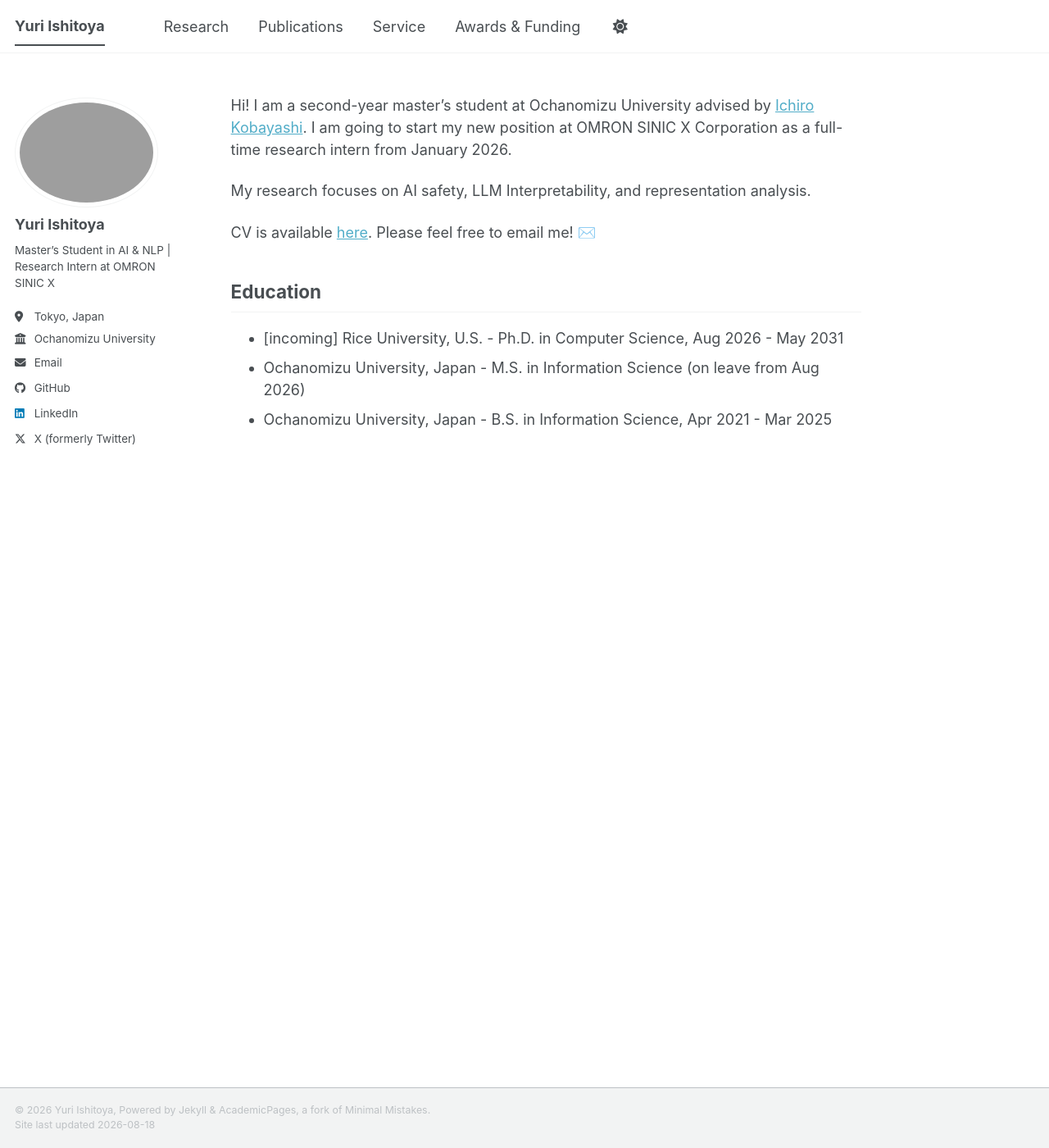
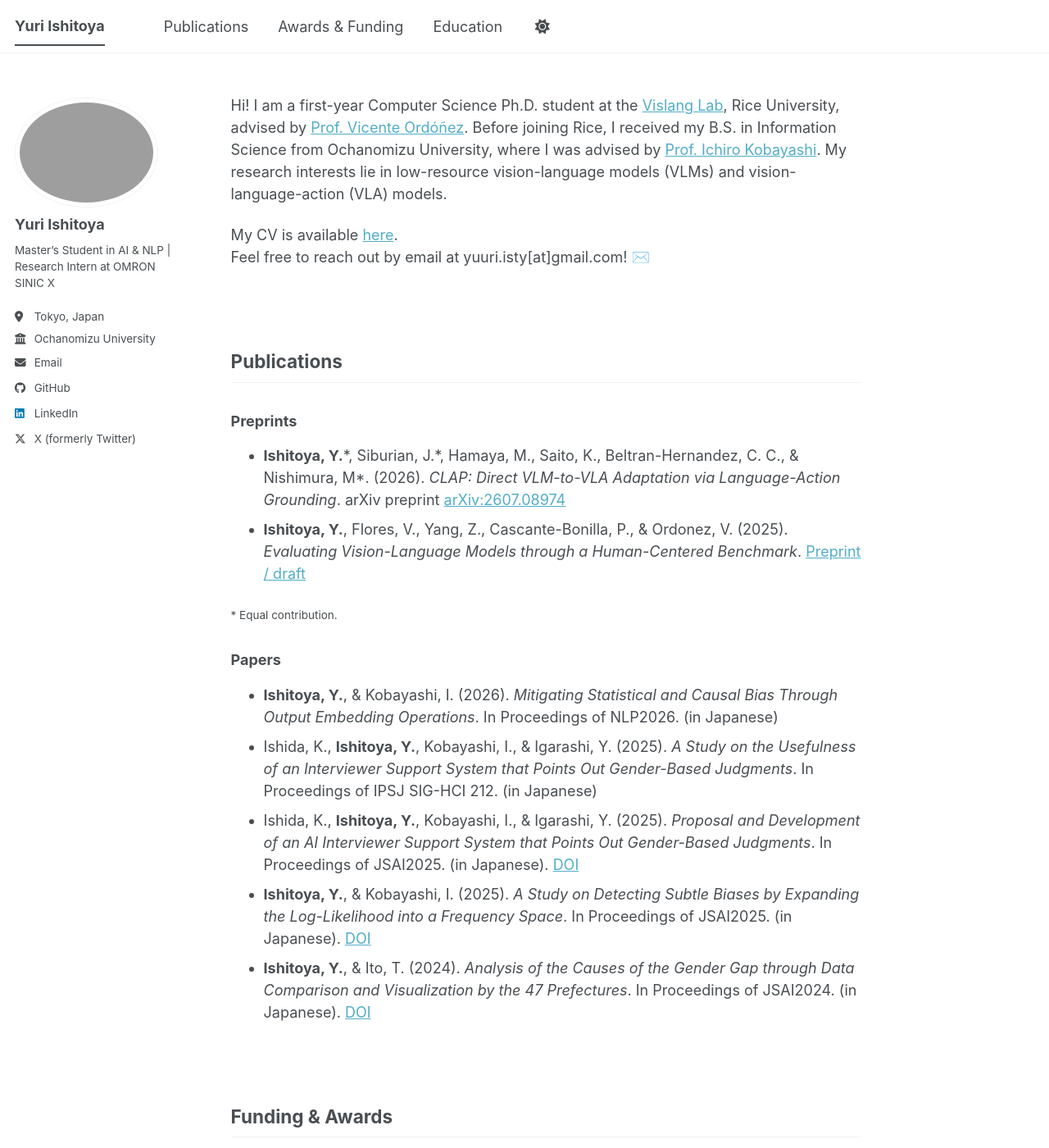
Before and after one commit to ishity/ishity.github.io, a Jekyll site: the page built from _pages/about.md, in a window 1280 px wide and 1400 px high. Shown: the whole window at 82% size. Built offline with Jekyll 4.4.1, drawn with Linux system fonts in a browser that asks for light colours; a script bundle is joined from its source files by our own code; library files that are not in the unit come from our copies; some of the changed text lies outside the part shown.

Commit message:
fix: pages

```diff
--- a/_pages/about.md
+++ b/_pages/about.md
@@ -7,21 +7,56 @@ redirect_from:
   - /about.html
 ---
 
-Hi! I am a second-year master's student at Ochanomizu University advised by [Ichiro Kobayashi](https://www.koba.is.ocha.ac.jp/kobalab/index.php/aboutus/ichirokobayashi/). I am going to start my new position at OMRON SINIC X Corporation as a full-time research intern from January 2026.
+Hi! I am a first-year Computer Science Ph.D. student at the [Vislang Lab](https://vislang.ai/), Rice University, advised by [Prof. Vicente Ordóñez](https://www.cs.rice.edu/~vo9/). Before joining Rice, I received my B.S. in Information Science from Ochanomizu University, where I was advised by [Prof. Ichiro Kobayashi](https://www.koba.is.ocha.ac.jp/kobalab/index.php/aboutus/ichirokobayashi/). My research interests lie in low-resource vision-language models (VLMs) and vision-language-action (VLA) models.
 
-My research focuses on AI safety, LLM Interpretability, and representation analysis.
+My CV is available [here](files/cv_yuriishitoya.pdf).
+Feel free to reach out by email at yuuri.isty[at]gmail.com! ✉️
 
-CV is available [here](files/cv_yuri_ishitoya.pdf).
-Please feel free to email me! ✉️
+<div style="margin: 100px 0;"></div>
 
-## Education
-- [incoming] Rice University, U.S. - Ph.D. in Computer Science, Aug 2026 - May 2031
-- Ochanomizu University, Japan - M.S. in Information Science (on leave from Aug 2026)
-- Ochanomizu University, Japan - B.S. in Information Science, Apr 2021 - Mar 2025
+## Publications {#publications}
+
+### Preprints
+
+- **Ishitoya, Y.**\*, Siburian, J.\*, Hamaya, M., Saito, K., Beltran-Hernandez, C. C., & Nishimura, M\*. (2026). *CLAP: Direct VLM-to-VLA Adaptation via Language-Action Grounding*. arXiv preprint [arXiv:2607.08974](https://arxiv.org/abs/2607.08974)
+- **Ishitoya, Y.**, Flores, V., Yang, Z., Cascante-Bonilla, P., & Ordonez, V. (2025). *Evaluating Vision-Language Models through a Human-Centered Benchmark*. [Preprint / draft](https://ishity.github.io/yuriishitoya/image/apa_benchmark_draft.pdf)
+
+<sub>\* Equal contribution.</sub>
+
+### Papers
+
+- **Ishitoya, Y.**, & Kobayashi, I. (2026). *Mitigating Statistical and Causal Bias Through Output Embedding Operations*. In Proceedings of NLP2026. (in Japanese)
+- Ishida, K., **Ishitoya, Y.**, Kobayashi, I., & Igarashi, Y. (2025). *A Study on the Usefulness of an Interviewer Support System that Points Out Gender-Based Judgments*. In Proceedings of IPSJ SIG-HCI 212. (in Japanese)
+- Ishida, K., **Ishitoya, Y.**, Kobayashi, I., & Igarashi, Y. (2025). *Proposal and Development of an AI Interviewer Support System that Points Out Gender-Based Judgments*. In Proceedings of JSAI2025. (in Japanese). [DOI](https://www.jstage.jst.go.jp/article/pjsai/JSAI2025/0/JSAI2025_4R2OS1901/_article/-char/en)
+- **Ishitoya, Y.**, & Kobayashi, I. (2025). *A Study on Detecting Subtle Biases by Expanding the Log-Likelihood into a Frequency Space*. In Proceedings of JSAI2025. (in Japanese). [DOI](https://www.jstage.jst.go.jp/article/pjsai/JSAI2025/0/JSAI2025_4R2OS1903/_article/-char/en)
+- **Ishitoya, Y.**, & Ito, T. (2024). *Analysis of the Causes of the Gender Gap through Data Comparison and Visualization by the 47 Prefectures*. In Proceedings of JSAI2024. (in Japanese). [DOI](https://www.jstage.jst.go.jp/article/pjsai/JSAI2024/0/JSAI2024_2N5OS28a03/_article/-char/en)
 
 
+<div style="margin: 100px 0;"></div>
 
-<!-- ## Work Experience
-- Software Engineer, Yamada Shintaro D&I Foundation, Nov 2024 - Present
-- Founder & Representative Director, Dots to Code Association, Jun 2024 - Apr 2025
-- Instructor, Curriculum Developer, & Data Analyst, NPO Waffle.org, Apr 2022 - Aug 2023 -->
+
+## Funding & Awards {#fundingandwards}
+### Funding
+- Tobitate! Study Abroad Initiative, 2025
+  - Japan Ministry of Education, Japan
+  - Selected as 1 of 263 awardees out of 1,187 applicants (22.1% acceptance rate)
+- MITOU IT Program, 2023
+  - Information-technology Promotion Agency (IPA), Japan
+  - Selected as one of 21 projects out of 153 applications nationwide in FY2023 (13.7% acceptance rate)
+- Women Leaders Support Fund, 2023
+  - Public Resource Foundation, Japan
+  - Selected as one of 6 recipients out of 103 applicants (6.8% acceptance rate)
+
+### Awards
+- Oin-kai Research Encouragement Award, Ochanomizu University (2025)
+- Pre-Graduation Research Excellence Award, Ochanomizu University (2024)
+
+
+<div style="margin: 100px 0;"></div>
+
+
+## Education {#education}
+
+- **Rice University**, USA — Ph.D. in Computer Science, Aug 2026 – Present
+- **Ochanomizu University**, Japan — M.S. Program in Information Science, Apr 2025 – Aug 2026
+- **Ochanomizu University**, Japan — B.S. in Information Science, Apr 2021 – Mar 2025
```
Also changed, not shown: _data/navigation.yml (+11 -8 lines), _pages/publications.md (+10 -6 lines), 2 other files.
